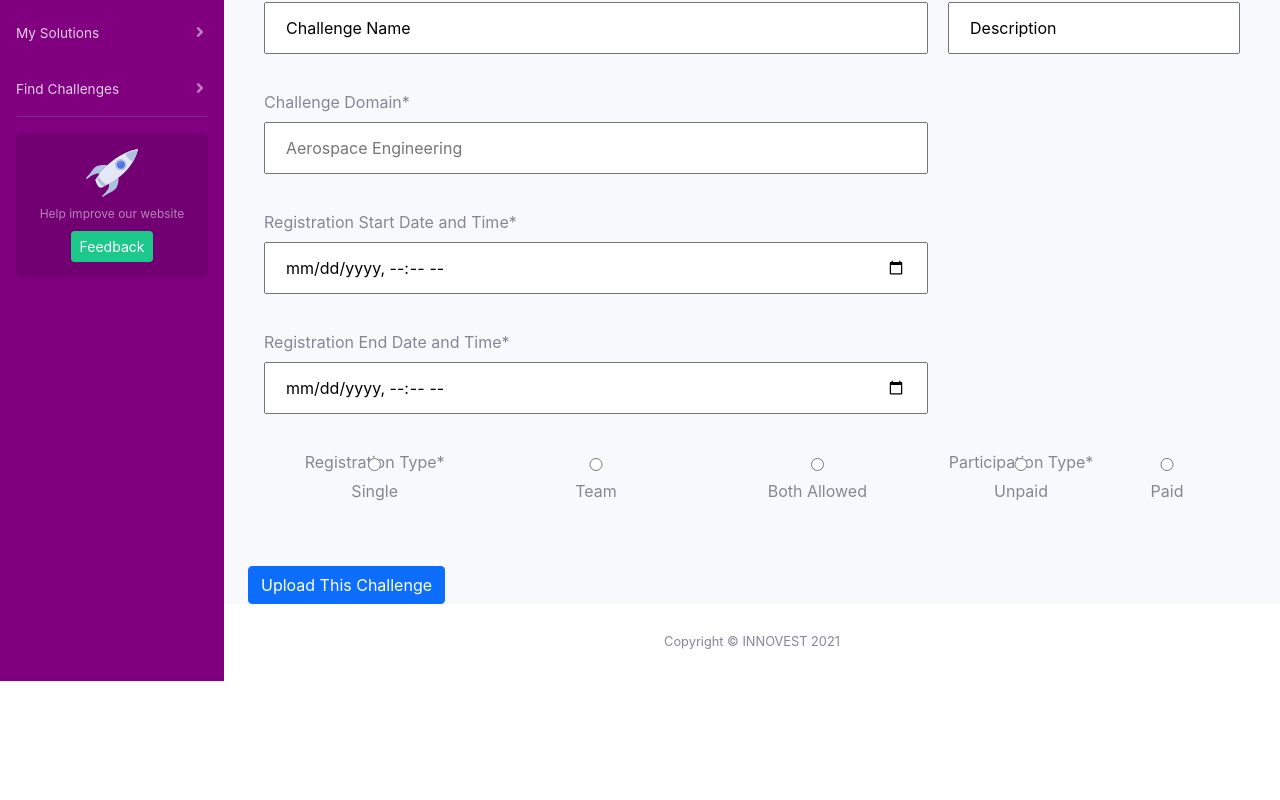
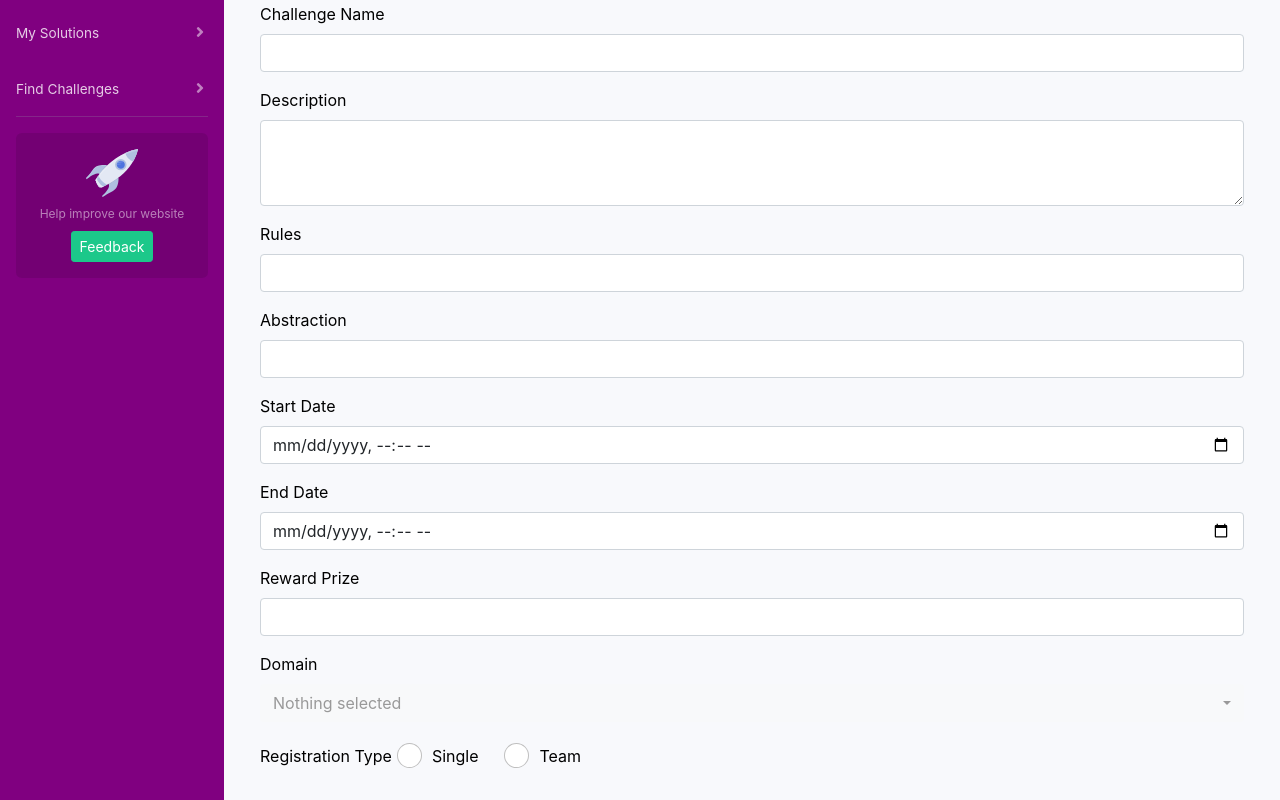
Before and after one commit to icode09/Innovest, an Angular app in the folder webapp/: page /dashboard/create-ch in a window 1280 px wide. Shown: the part 220-1020 px from the top of the page. Before the commit the page ends 901 px from the top, so only its background shows below. Built offline with nearby package versions, Linux system fonts and the light colour scheme.

Commit message:
Changing TD from to reactive form in Create-Challenge-Component

```diff
--- a/webapp/src/app/app.module.ts
+++ b/webapp/src/app/app.module.ts
@@ -20,7 +20,7 @@ import { CreateChallengeComponent } from './create-challenge/create-challenge.co
 
 import { LoginComponent } from './login/login.component';
 import { MatFormFieldModule } from '@angular/material/form-field';
-import { FormsModule, ReactiveFormsModule } from '@angular/forms';
+import { FormsModule, ReactiveFormsModule} from '@angular/forms';
 import { FlexLayoutModule } from '@angular/flex-layout';
 import { MatInputModule } from '@angular/material/input';
 import { HeaderLandingPageComponent } from './header-landing-page/header-landing-page.component';
@@ -29,6 +29,8 @@ import { SignupComponent } from './signup/signup.component';
 import { SubmitSolutionService } from './submit-solution.service';
 import { MatDialogModule } from '@angular/material/dialog';
 import { AlertDialogComponent } from './alert-dialog/alert-dialog.component';
+
+
 
 @NgModule({
   declarations: [
--- a/webapp/src/app/create-challenge/create-challenge.component.css
+++ b/webapp/src/app/create-challenge/create-challenge.component.css
@@ -1,4 +1,4 @@
-
+/*
 
 .bg-black {
     background-color: purple;
@@ -150,4 +150,24 @@ input {
     grid-column-end: 3;
     grid-row-start: 2;
     grid-row-end: 3
+} */
+
+.text-danger{
+    color: red;
 }
+.form-check-input{
+    border-radius: 100%;
+    height : 25px;
+    width: 25px;
+    margin: 5px 5px 15px 5px;
+}
+.form-check-label{
+    margin: 6px 5px 5px 5px;
+}
+
+label{
+    color: black;
+}
+h2{
+    color: black;
+}
--- a/webapp/src/app/create-challenge/create-challenge.component.html
+++ b/webapp/src/app/create-challenge/create-challenge.component.html
@@ -1,42 +1,95 @@
-<!-- <nav class="navbar navbar-expand-lg navbar-dark bg-black py-0 px-0">
-    <a class="navbar-brand" href="#">
-        <h1 class="logo"><strong><i>INNOVEST</i></strong></h1>
-    </a>
-    <button class="navbar-toggler mr-3" type="button" data-toggle="collapse" data-target="#navbarNav"
-        aria-controls="navbarNav" aria-expanded="false" aria-label="Toggle navigation">
-        <span class="navbar-toggler-icon"></span>
-    </button>
-    <div class="collapse navbar-collapse" id="navbarNav">
-        <ul class="navbar-nav">
-            <a class="nav-link"><li>Create Challenge</li></a>
-        </ul>
+<div class="container-fluid">
+  <h2>Create Challenge</h2>
+  <form [formGroup]="createChallengeForm" (ngSubmit)="onSubmit()">
+
+    <div class="form-group">
+      <label>Challenge Name</label>
+      <input type="text" [class.is-invalid]="createChallengeForm?.get('challengeName')?.invalid && createChallengeForm?.get('challengeName')?.touched" formControlName="challengeName" class="form-control">
+      <div *ngIf="createChallengeForm.get('challengeName')?.invalid && createChallengeForm.get('challengeName')?.touched">
+      <small *ngIf= "createChallengeForm?.get('challengeName')?.errors?.required" class = "text-danger">Challenge Name is required</small>
+      <small *ngIf= "createChallengeForm?.get('challengeName')?.errors?.minlength" class = "text-danger">Challenge Name must be 3 charachters or more</small>
+      </div>
     </div>
- </nav> -->
-<form (ngSubmit) = "onSubmit()" *ngIf ="!submitted ; else elseBlock" novalidate>
+    <div class="form-group">
+      <label>Description</label>
+      <textarea type="text" [class.is-invalid]="createChallengeForm?.get('description')?.invalid &&
+      createChallengeForm?.get('description')?.touched"  formControlName="description" class="form-control" rows="3"></textarea>
+    </div>
+    <div class="form-group">
+      <label>Rules</label>
+      <input type="text" [class.is-invalid]="createChallengeForm?.get('rules')?.invalid &&
+      createChallengeForm?.get('rules')?.touched" formControlName="rules" class="form-control">
+    </div>
+    <div class="form-group">
+      <label>Abstraction</label>
+      <input type="text"  [class.is-invalid]="createChallengeForm.get('abstraction')?.invalid &&
+      createChallengeForm.get('abstraction')?.touched" formControlName="abstraction" class="form-control">
+    </div>
+    <div class="form-group">
+      <label>Start Date</label>
+      <input type="datetime-local"  [class.is-invalid]="createChallengeForm?.get('startDate')?.invalid &&
+      createChallengeForm?.get('startDate')?.touched"  formControlName="startDate" class="form-control">
+    </div>
+    <div class="form-group">
+      <label>End Date</label>
+      <input type="datetime-local" [class.is-invalid]="createChallengeForm?.errors?.orderError" formControlName="endDate" class="form-control">
+       <div *ngIf="createChallengeForm?.get('endDate')?.touched && createChallengeForm?.errors?.orderError">
+          <small class="text-danger">Start Date is after End Date</small>
+        </div>
+    </div>
+    <div class="form-group">
+      <label>Reward Prize</label>
+      <input type="number" [class.is-invalid]="createChallengeForm?.get('rewardPrize')?.invalid &&
+      createChallengeForm?.get('rewardPrize')?.touched" formControlName="rewardPrize" class="form-control">
+    </div>
+    <div class="form-group">
+      <label>Domain</label>
+      <select [class.is-invalid]="createChallengeForm?.get('domain')?.invalid &&
+      createChallengeForm?.get('domain')?.touched" formControlName="domain" class="form-control" data-width="100%" class="selectpicker" multiple>
+        <option *ngFor="let dm of domainList" [value]="dm">{{dm}}</option>
+      </select>
+    </div>
+    <div class="form-group">
+      <label>Registration Type</label>
 
 
+      <div class="form-check  form-control" class="form-check-inline ">
+        <input class="form-check-input" type="radio" id="inlineRadio1" value="option1"
+        [class.is-invalid]="createChallengeForm?.get('registrationType')?.invalid &&
+      createChallengeForm?.get('registrationType')?.touched"  formControlName="registrationType">
+        <label class="form-check-label" for="inlineRadio1">Single</label>
+      </div>
+      <div class="form-check  form-control" class="form-check-inline">
+        <input class="form-check-input" type="radio" id="inlineRadio2" value="option2"
+        [class.is-invalid]="createChallengeForm?.get('registrationType')?.invalid &&
+      createChallengeForm?.get('registrationType')?.touched"  formControlName="registrationType">
+        <label class="form-check-label" for="inlineRadio2">Team</label>
+      </div>
+    </div>
+    <div class="form-group">
+      <label>Participation Type</label>
 
-<div class="container">
-    <div class="item" id = "item-1"> Challenge Name* <div><input type="text" placeholder="Name of Challenge.." name ="challengeName" [(ngModel)] = "challengeModel.challengeName" > </div></div>
-    <div class="item" id = "item-2"> Challenge Description*<div><input type="text" class = "description-box" name ="challengeDesc" [(ngModel)] = "challengeModel.description" placeholder="Type your challenge decription here...." ></div></div>
-    <div class="item" id = "item-3"> Challenge Domain* <div><input type="text" placeholder="Aerospace Engineering" name ="challengeDomain" [(ngModel)] = "challengeModel.domain"l> </div></div>
-    <div class="item" id = "item-4"> Registration Start Date and Time* <div><input type="datetime-local" placeholder="datetime-local"  name ="challengeStartDnT" [(ngModel)] = "challengeModel.startDate"> </div></div>
-    <div class="item" id = "item-5"> Registration End Date and Time* <div><input type="datetime-local" placeholder="datetime-local"  name ="challengeEndDnT" [(ngModel)] = "challengeModel.endDate"> </div></div>
-    <div class="item item-6-container" id = "item-6"> Registration Type*
-        <div class="nested-item" id = "single-box"><input type="radio" id="single" [(ngModel)] = "challengeModel.registrationType" name="registration_type" value="SINGLE" ><label for="single">Single</label></div>
-        <div class="nested-item" id = "team-box"><input type="radio" id="team" [(ngModel)] = "challengeModel.registrationType" name="registration_type" value="TEAM"><label for="team">Team</label></div>
-        <div class="nested-item" id = "both-box"><input type="radio" id="bothAllowed" [(ngModel)] = "challengeModel.registrationType" name="registration_Type" value="BOTH"><label for="boothAllowed">Both Allowed</label></div>
+
+      <div class="form-check  form-control" class="form-check-inline">
+        <input class="form-check-input" type="radio" id="inlineRadio1" value="option1"
+          formControlName="participationType">
+        <label class="form-check-label" for="inlineRadio11">Paid</label>
+      </div>
+      <div class="form-check  form-control" class="form-check-inline">
+        <input class="form-check-input" type="radio" id="inlineRadio2" value="option2"
+          formControlName="participationType">
+        <label class="form-check-label" for="inlineRadio22">Unpaid</label>
+      </div>
+      <div *ngIf="createChallengeForm.get('participationType')?.value == 'option1'">
+        <label>Amount </label>
+        <input [class.is-invalid]="createChallengeForm?.get('amount')?.invalid &&
+        createChallengeForm?.get('amount')?.touched" type="number" formControlName="amount" class="form-control">
+      </div>
     </div>
-    <div class="item item-7-container" id = "item-7"> Participation Type*
-        <div class="nested-item" id = "unpaid-box"><input type="radio" id="unpaid" [(ngModel)] = "challengeModel.participationType" name="participation_type" value="UNPAID"><label for="single">Unpaid</label></div>
-        <div class="nested-item" id = "paid-box"><input type="radio" id="paid" [(ngModel)] = "challengeModel.participationType" name="participation_type" value="PAID"><label for="team">Paid</label></div>
+    <div>
+      <button [disabled]='!createChallengeForm.valid' class="btn btn-primary m2" type="submit" routerLink="/dashboard">Create Challenge</button>
     </div>
+  </form>
+
 
 </div>
-
-<button class="btn btn-primary">Upload This Challenge</button>
-</form>
-
-<ng-template #elseBlock>
-    <h2> Challenge is Created, Thank You!</h2>
-</ng-template>
--- a/webapp/src/app/create-challenge/create-challenge.component.ts
+++ b/webapp/src/app/create-challenge/create-challenge.component.ts
@@ -1,7 +1,10 @@
 import { Component, OnInit } from '@angular/core';
-import { Challenge } from '../challenge';
+
 import { CreatingchallengeService } from '../creatingchallenge.service';
 import {v4 as uuidv4} from 'uuid';
+import { FormBuilder, Validators } from '@angular/forms';
+import { StartEndDateValidator } from '../shared/OrderChecker.validator';
+
 
 @Component({
   selector: 'app-create-challenge',
@@ -10,22 +13,43 @@ import {v4 as uuidv4} from 'uuid';
 })
 export class CreateChallengeComponent implements OnInit {
 
-  constructor(private _creatingChallenge: CreatingchallengeService) { }
+  ngOnInit(){}
+  submitted = false;
 
-  ngOnInit(): void {
-  }
-  submitted = false;
-  challengeModel = new Challenge( uuidv4(),uuidv4(), "Challenge Name", "Description","", new Date(), new Date(),"","",true,"","","","",0,[0,0],0,0)
+  constructor(private fb: FormBuilder, private  _createChallengeService: CreatingchallengeService){}
+
+  createChallengeForm = this.fb.group({
+    challengeId : [uuidv4()],
+    challengerId : [uuidv4()],
+    challengeName : ['', [Validators.required, Validators.minLength(3)]],
+    description : ['', Validators.required],
+    domain : [null, Validators.required],
+    rules : ['', Validators.required],
+    abstraction : ['', Validators.required],
+    startDate : [null, Validators.required],
+    endDate : [null, Validators.required],
+    paid : [false],
+    challengeImage : [[0,0]],
+    documentUrl : [''],
+    registrations:[0],
+    views:[0],
+    rewardPrize : [null, Validators.required],
+    registrationType : ['', Validators.required],
+    participationType : ['', Validators.required],
+    amount: [0]
+  }, {validator : StartEndDateValidator});
+
+  domainList = ["Business & Entepreneurship","Chemistry","Computer/Info.technology","Engineering/Design","Environment","Food/Agriculture","Life Sciencess","Math/Statistics","Physical Sciences","Request for Partners and Suppliers","Social innovation"];
 
   onSubmit(){
     this.submitted =true;
-    this.challengeModel.challengeId = uuidv4();
-    this.challengeModel.challengerId = uuidv4();
-    this._creatingChallenge.createChallenge(this.challengeModel)
+    console.log(this.createChallengeForm.value);
+    this._createChallengeService.createChallenge(this.createChallengeForm.value)
     .subscribe(
-      data => console.log('Success!', data),
+      response => console.log('Success!', response),
       error => console.log('Error!', error)
-    )
-    console.log(this.challengeModel)
+    );
   }
+
+
 }
--- a/webapp/src/app/creatingchallenge.service.ts
+++ b/webapp/src/app/creatingchallenge.service.ts
@@ -1,6 +1,6 @@
 import { Injectable } from '@angular/core';
 import { HttpClient, HttpHeaders } from '@angular/common/http';
-import { Challenge } from './challenge';
+
 
 @Injectable({
   providedIn: 'root'
@@ -10,7 +10,7 @@ export class CreatingchallengeService {
   _url = 'http://localhost:8080/innovest/challenge/create';
   constructor(private _http: HttpClient) { }
 
-  createChallenge(cd : Challenge){
+  createChallenge(cd : any){
     return this._http.post<any>(this._url, cd, {
       headers : new HttpHeaders({
         'Content-Type' : 'application/json'
```
Also changed, not shown: webapp/src/app/shared/OrderChecker.validator.ts (added, +7 -0 lines), webapp/src/index.html (+6 -1 lines), 1 other file (tests, documents, lock files or other folders).
